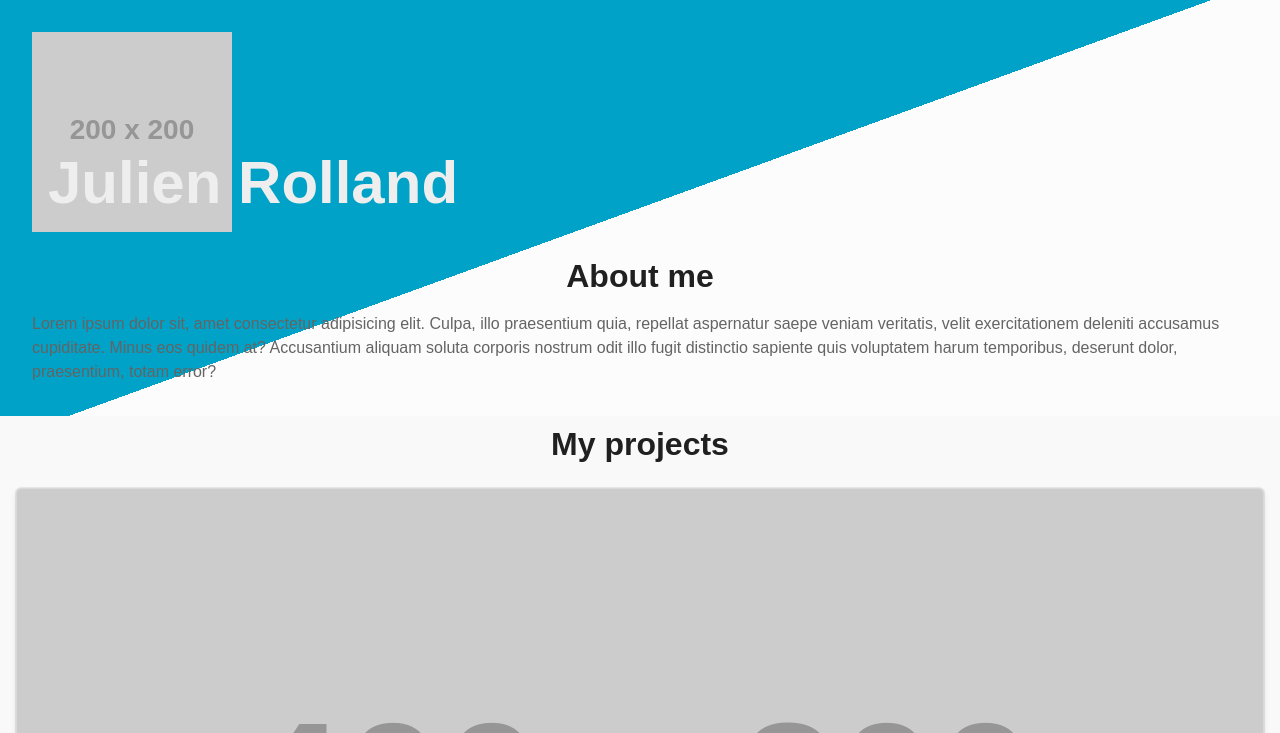
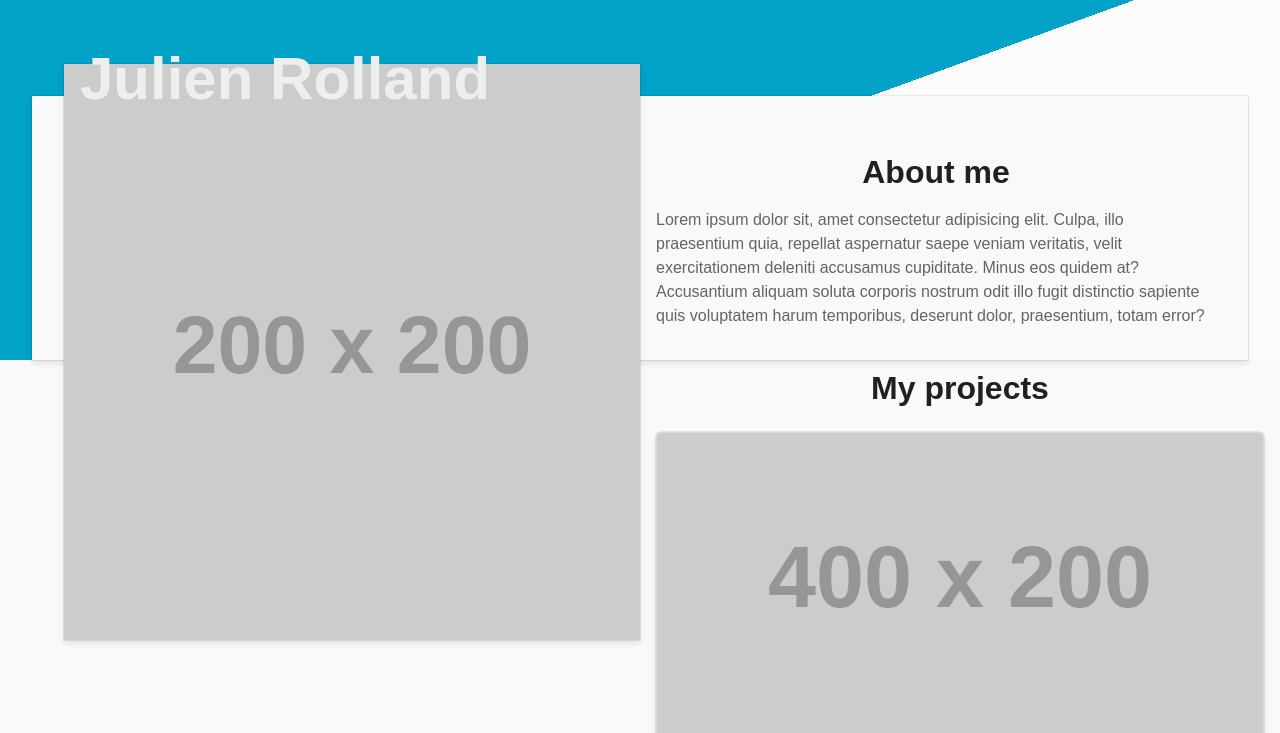
Before and after one commit to julien-dev-29/homepage, a plain HTML site: page index.html in a window 1280 px wide. Shown: the top 733 px of the page. Drawn offline with Linux system fonts and the light colour scheme; placeholder pictures from the web are drawn by us.

```diff
--- a/index.html
+++ b/index.html
@@ -268,7 +268,7 @@
             </div>
             <figure>
                 <picture>
-                    <img src="https://placehold.co/400x600/222222/FFF" alt="">
+                    <img src="assets/images/profil.jpg" alt="">
                 </picture>
                 <figcaption></figcaption>
             </figure>
--- a/style.css
+++ b/style.css
@@ -123,7 +123,6 @@ body {
 #hero figcaption {
   position: absolute;
   color: var(--title);
-  width: 50%;
   bottom: 16px;
   left: 16px;
   width: 100%;
@@ -132,6 +131,7 @@ body {
 }
 
 #hero img {
+  width: 100%;
   object-fit: cover;
   object-position: 50% 50%;
 }
@@ -248,3 +248,34 @@ footer .socials a {
 footer > div > p:nth-child(2) {
   font-size: 1.2rem;
 }
+
+@media screen and (min-width: 600px) {
+  #hero {
+    padding: 96px 32px 0 32px;
+  }
+  .hero-container {
+    padding: 32px;
+    background-color: var(--bg-2);
+    box-shadow: var(--shadow-light);
+  }
+
+  .hero-container img {
+    float: left;
+    margin-right: 16px;
+    margin-bottom: 8px;
+    margin-top: -64px;
+    box-shadow: var(--shadow-light);
+  }
+
+  #hero img {
+    width: 50%;
+  }
+
+  #hero figcaption {
+    position: absolute;
+    color: var(--title);
+    width: 100%;
+    font-size: 2.5rem;
+    line-height: 1.1;
+  }
+}
```
Also changed, not shown: assets/images/profil.jpg (added).
